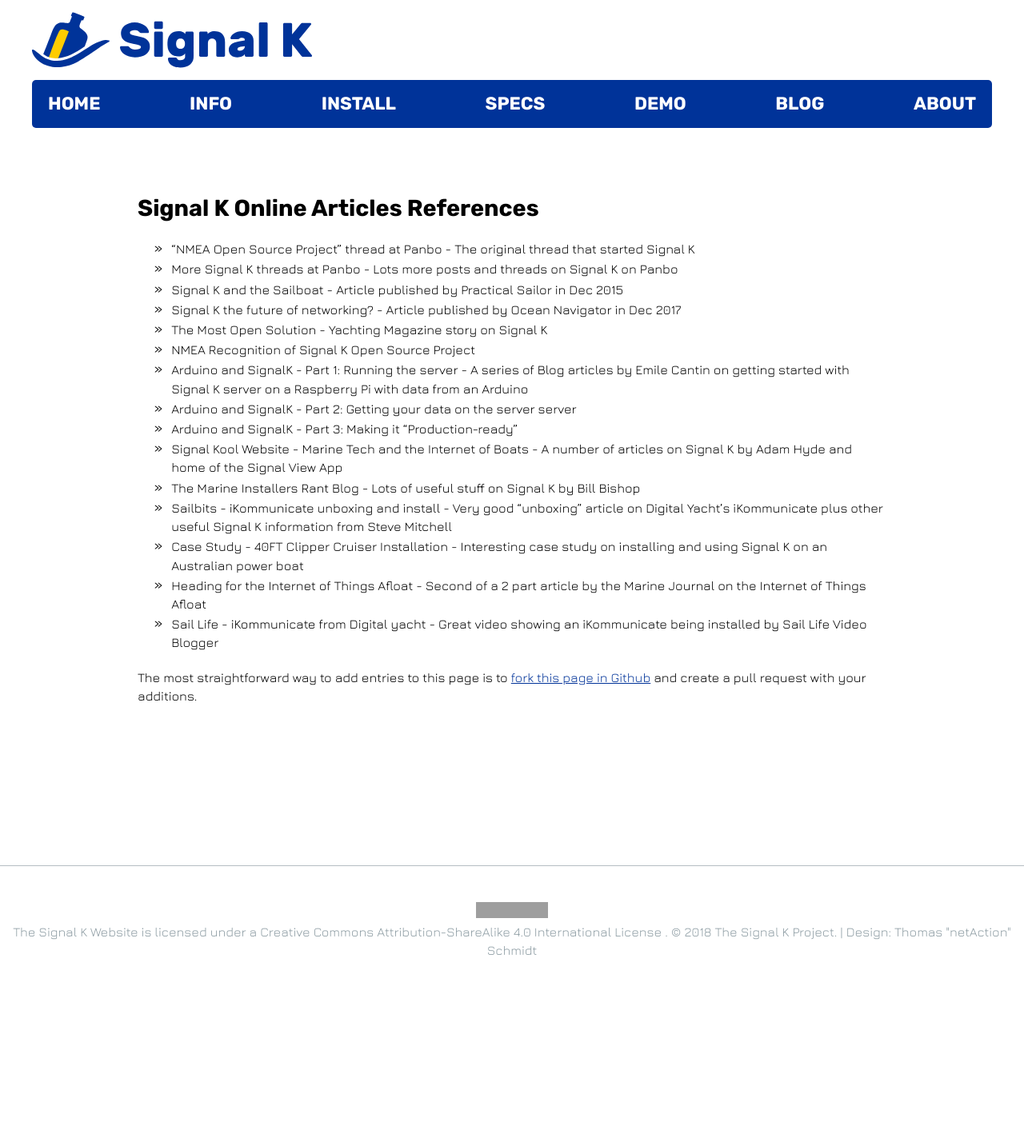
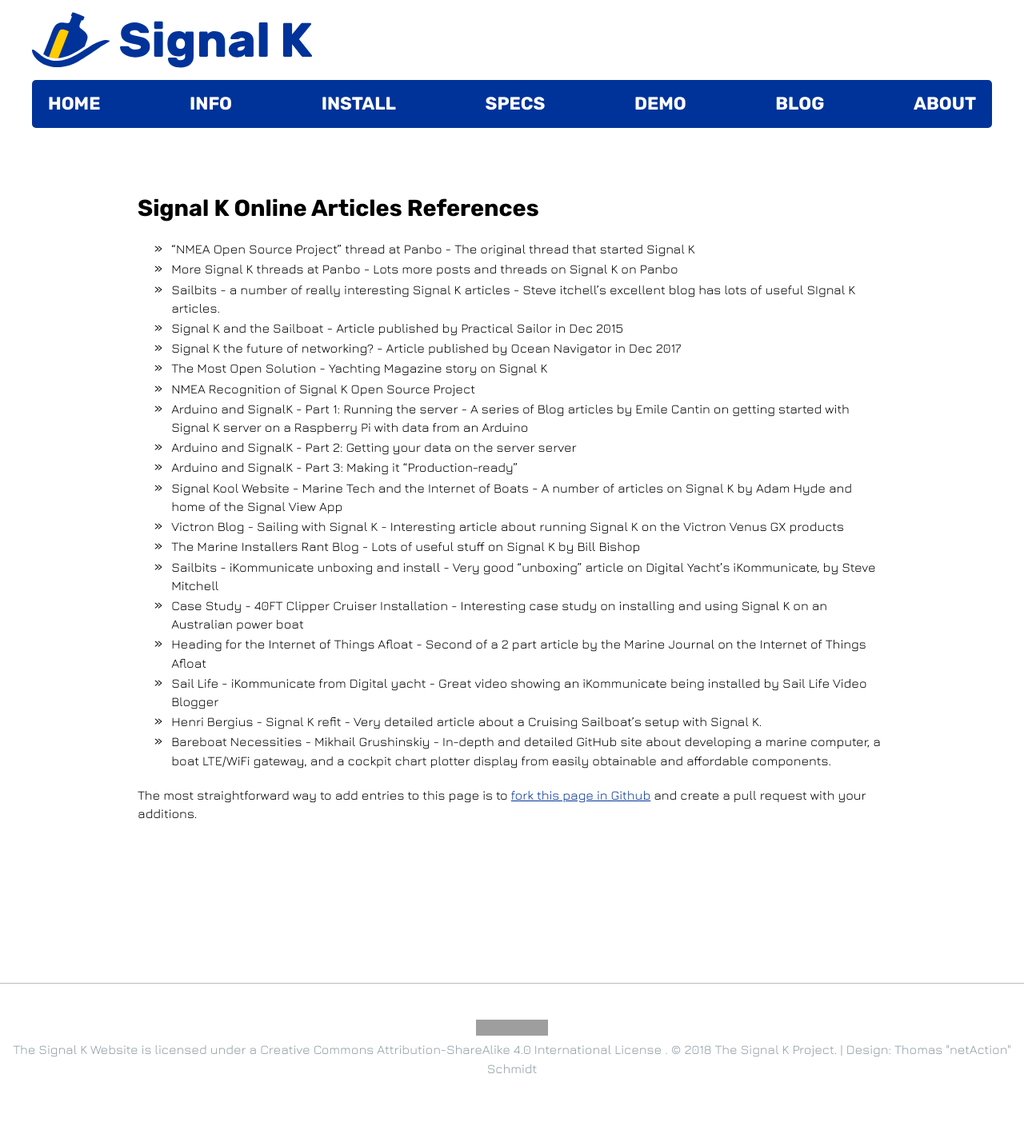
Before and after one commit to SignalK/signalk.github.io, a Jekyll site: the page built from references.md, in a window 1280 px wide. Shown: the whole page at 80% size. Built offline with Jekyll 4.4.1, drawn with Linux system fonts in a browser that asks for light colours; nearby versions of some CDN libraries; before the commit the page ends 1281 px from its top, so only the background shows below that; grey boxes are pictures that could not be loaded.

Commit message:
This weekend's Efforts (#55)

```diff
--- a/gallery.html
+++ b/gallery.html
@@ -107,6 +107,8 @@
     <p>Fridge Monitoring</p>
 	<a href="/images/gallery/test_image16.jpg" target="_blank"><img src="/images/gallery/test_image16.jpg" style="width:100%"></a>
     <p>OutboardView App</p>
+  <a href="/images/gallery/test_image20.jpg" target="_blank"><img src="/images/gallery/test_image20.jpg" style="width:100%"></a>
+    <p>XMiles-Displays</p>
 	</div>
 </div>
 
--- a/references.md
+++ b/references.md
@@ -7,7 +7,8 @@
 ## Signal K Online Articles {{page.title}}
 
 - ["NMEA Open Source Project" thread at Panbo](http://www.panbo.com/forum/2010/09/nmea-open-source-project.html) - The original thread that started Signal K
-- [More Signal K threads at Panbo](https://www.panbo.com/search.html?q=signal%20k) - Lots more posts and threads on Signal K on Panbo
+- [More Signal K threads at Panbo](https://www.panbo.com/?s=signal+K) - Lots more posts and threads on Signal K on Panbo
+- [Sailbits - a number of really interesting Signal K articles](https://seabits.com/?s=signal+k) - Steve itchell's excellent blog has lots of useful SIgnal K articles.
 - [Signal K and the Sailboat](https://www.practical-sailor.com/issues/37_60/features/Signal-K-and-the-Sailboat_11878-1.html) - Article published by Practical Sailor in Dec 2015
 - [Signal K the future of networking?](http://www.oceannavigator.com/November-December-2017/The-future-of-networking/) - Article published by Ocean Navigator in Dec 2017
 - [The Most Open Solution](http://www.yachtingmagazine.com/most-open-solution) - Yachting Magazine story on Signal K
@@ -16,10 +17,13 @@
 - [Arduino and SignalK - Part 2: Getting your data on the server server](https://blog.emilecantin.com/web/sysadmin/iot/javascript/sailing/2016/03/19/arduino-signalk-part-2.html)
 - [Arduino and SignalK - Part 3: Making it "Production-ready"](https://blog.emilecantin.com/web/sysadmin/iot/javascript/sailing/2016/08/03/arduino-signalk-part-3.html)
 - [Signal Kool Website - Marine Tech and the Internet of Boats](https://signalkool.com/) - A number of articles on Signal K by Adam Hyde and home of the Signal View App
+- [Victron Blog - Sailing with Signal K](https://www.victronenergy.com/blog/2019/06/13/sailing-with-signal-k/) - Interesting article about running Signal K on the Victron Venus GX products
 - [The Marine Installers Rant Blog](http://themarineinstallersrant.blogspot.co.uk/search?q=signal+k) - Lots of useful stuff on Signal K by Bill Bishop
-- [Sailbits - iKommunicate unboxing and install](https://sailbits.com/ikommunicate-unboxing-install/) - Very good "unboxing" article on Digital Yacht's iKommunicate plus other useful Signal K information from Steve Mitchell
+- [Sailbits - iKommunicate unboxing and install](https://sailbits.com/ikommunicate-unboxing-install/) - Very good "unboxing" article on Digital Yacht's iKommunicate, by Steve Mitchell
 - [Case Study - 40FT Clipper Cruiser Installation](http://www.signalk.com.au/applications-uses/84-case-study-40ft-clipper-cruiser-installation) - Interesting case study on installing and using Signal K on an Australian power boat
 - [Heading for the Internet of Things Afloat](https://www.marineelectronicsjournal.com/content/newsm/news.asp?show=VIEW&a=188) - Second of a 2 part article by the Marine Journal on the Internet of Things Afloat
 - [Sail Life - iKommunicate from Digital yacht](https://www.youtube.com/watch?v=iMVsoCmwuMg) - Great video showing an iKommunicate being installed by Sail Life Video Blogger
+- [Henri Bergius - Signal K refit](https://bergie.iki.fi/blog/signalk-boat-iot/) - Very detailed article about a Cruising Sailboat's setup with Signal K.
+- [Bareboat Necessities - Mikhail Grushinskiy](https://bareboat-necessities.github.io/my-bareboat/) - In-depth and detailed GitHub site about developing a marine computer, a boat LTE/WiFi gateway, and a cockpit chart plotter display from easily obtainable and affordable components.
 
 The most straightforward way to add entries to this page is to [fork this page in Github](https://github.com/SignalK/signalk.github.io/blob/master/references.md) and create a pull request with your additions.
```
Also changed, not shown: other parts of gallery.html (+1 -1 lines), _posts/2020-04-26-recent-articles.md (added, +28 -0 lines), installation.md (+10 -0 lines), images/gallery/test_image20.jpg (added), images/gallery/test_image6.jpg.
